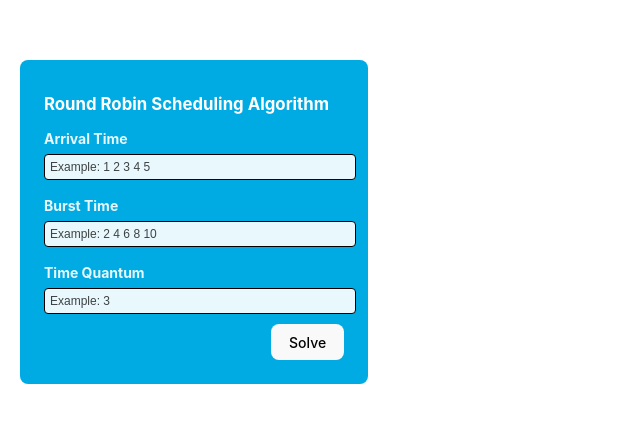
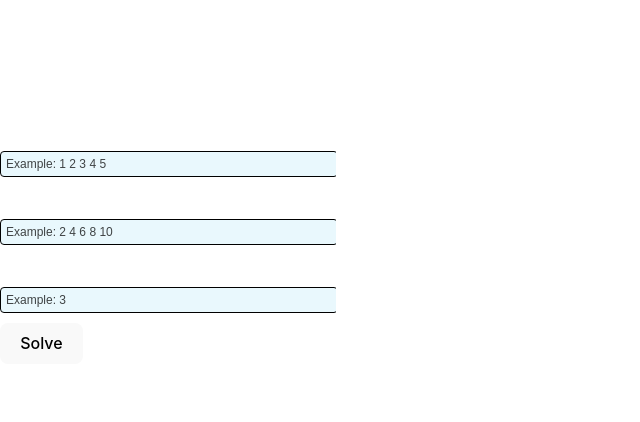
Before and after one commit to jLordy/round-robin, a React (Vite) app: page / in a window 1280 px wide. Shown: the part 178-600 px from the top of the page, without its empty margins (0-640 px from the left). Built offline with nearby package versions, Linux system fonts and the light colour scheme.

Commit message:
Update InputComponent.jsx

```diff
--- a/src/InputComponent.jsx
+++ b/src/InputComponent.jsx
@@ -59,7 +59,8 @@ function InputComponent(props) {
     };
 
     return (
-        <div className="form-container" onSubmit={handleSubmit}>
+        <div className="input-container" onSubmit={handleSubmit}>
+            <div className="design">
                 <h1>Round Robin Scheduling Algorithm</h1>
                 <h2>Arrival Time</h2>
                 <input
@@ -87,6 +88,7 @@ function InputComponent(props) {
                 />
                 <button onClick={handleSubmit}>Solve</button>
             </div>
+        </div>
     );
 }
 
```
Lines whose indentation alone changed are shown as unchanged.
